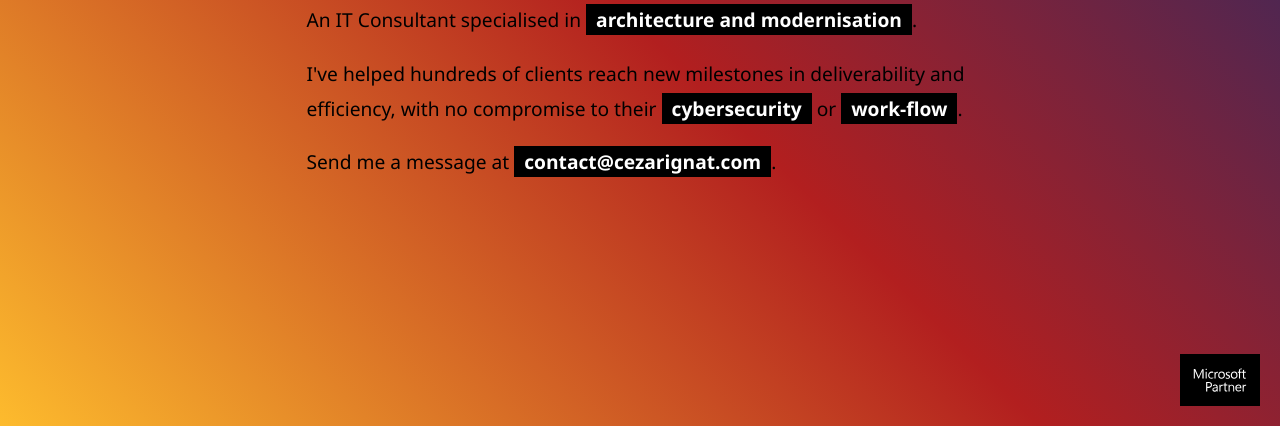
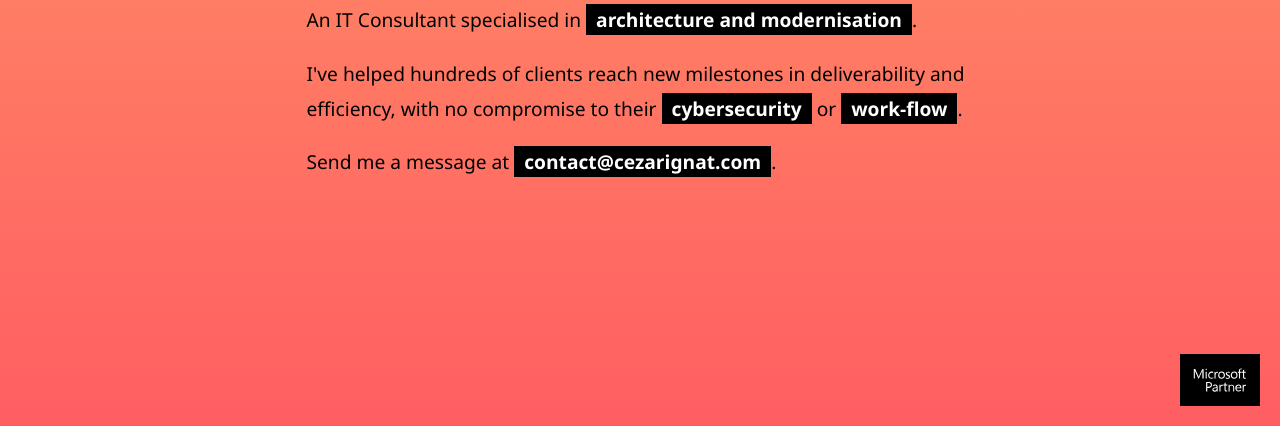
Before and after one commit to cezarignat/cezarignat.github.io, a plain HTML site: page index.html in a window 1280 px wide. Shown: the part 374-800 px from the top of the page. Drawn offline with Linux system fonts and the light colour scheme.

Commit message:
Update index.html

```diff
--- a/index.html
+++ b/index.html
@@ -42,10 +42,9 @@
 		padding: 0;
 		font-family: 'Segoe UI', 'Open Sans', Arial, sans-serif;
 
-		background: #1a2a6c;
-		background: -webkit-linear-gradient(45deg, #fdbb2d, #b21f1f, #1a2a6c);
-		background: linear-gradient(45deg, #fdbb2d, #b21f1f, #1a2a6c);
-
+		background: #ff9966;
+		background: -webkit-linear-gradient(to top, #ff5e62, #ff9966);
+		background: linear-gradient(to top, #ff5e62, #ff9966);
 	}
 
 	#wrapper {
```
